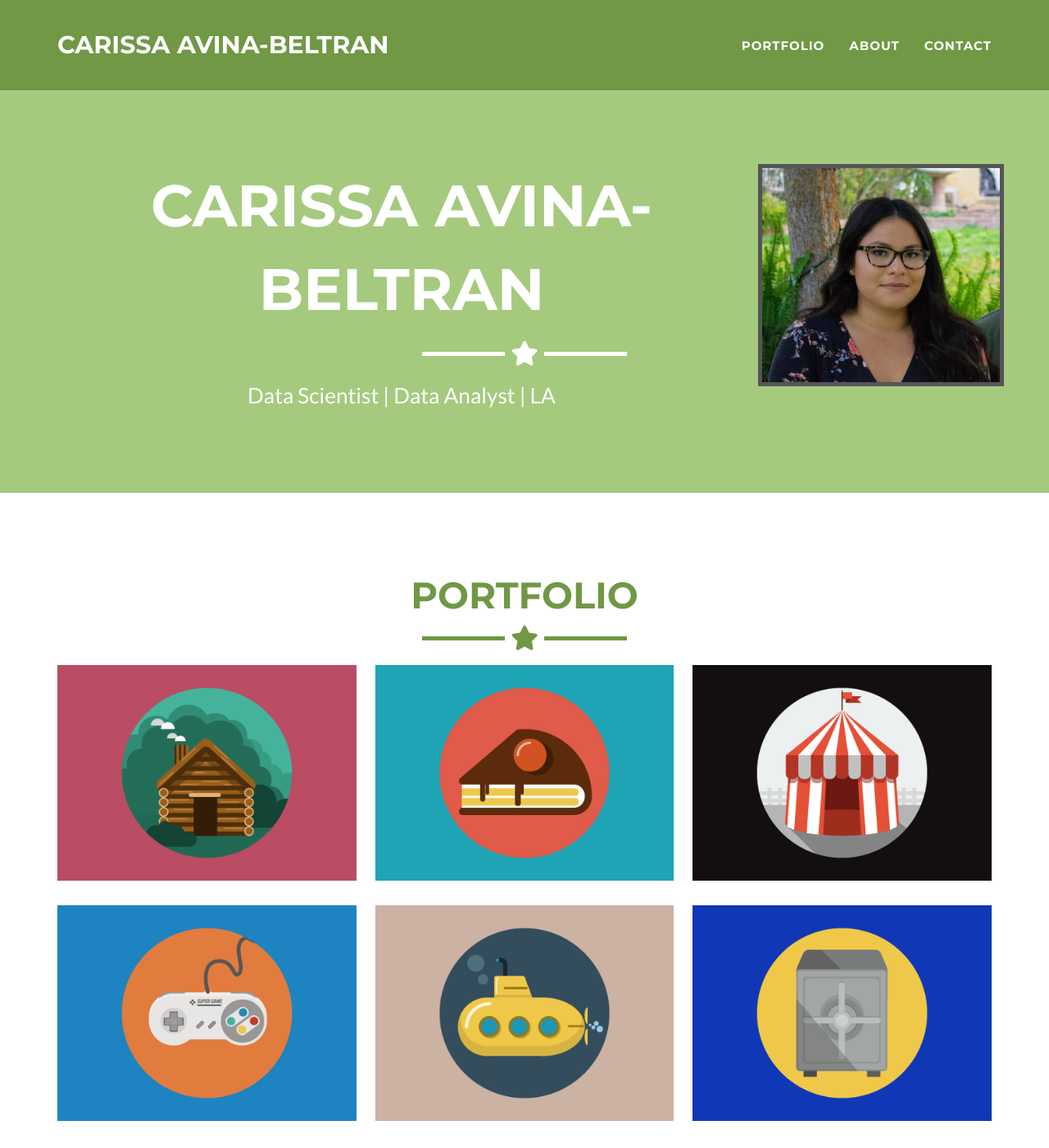
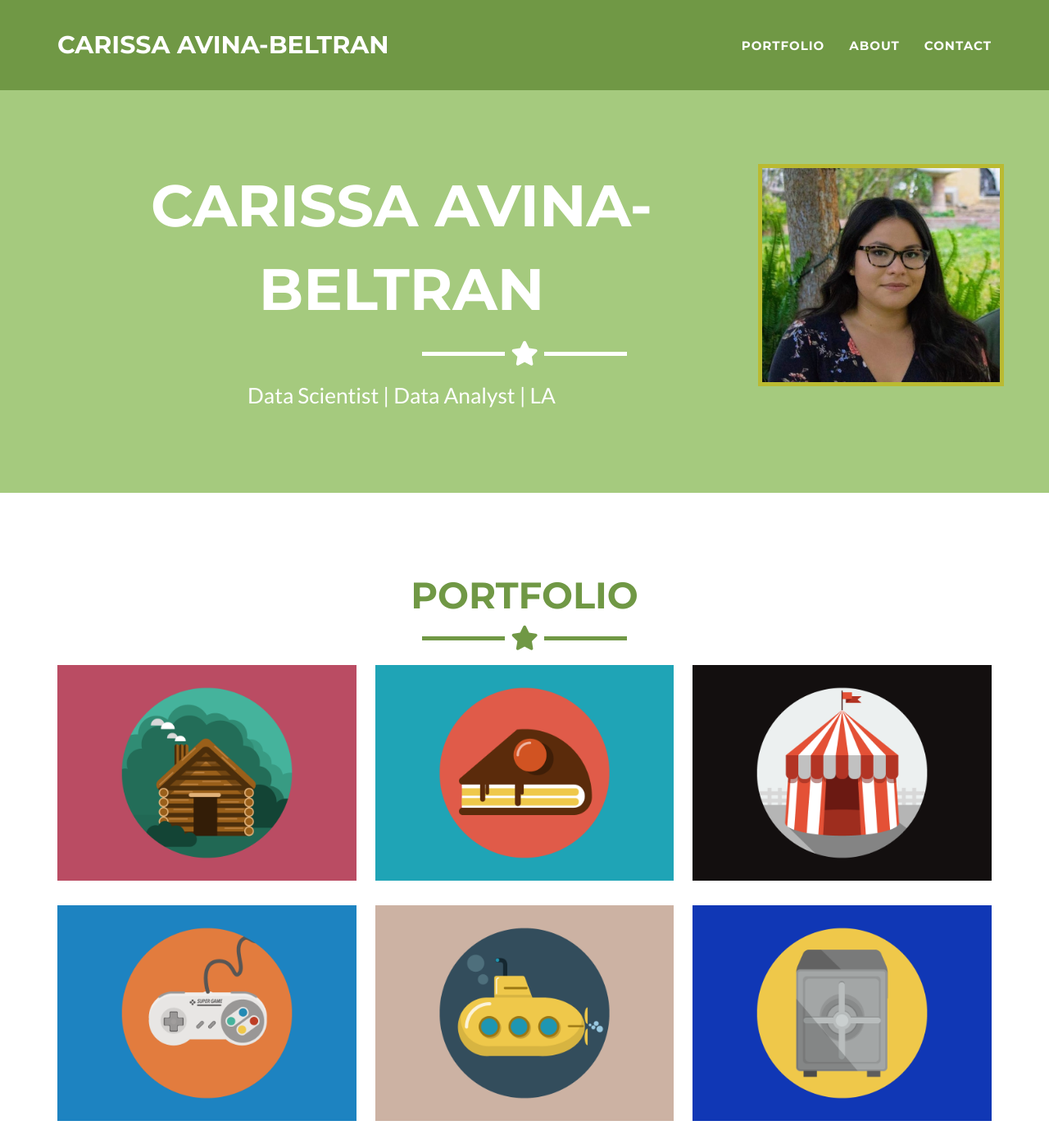
Before and after one commit to carissaavina/carissaavina.github.io, a Jekyll site: the page built from _posts/2014-07-18-project-1.markdown, in a window 1280 px wide and 1400 px high. Shown: the whole window at 82% size. Built offline with Jekyll 4.4.1, drawn with Linux system fonts in a browser that asks for light colours.

Commit message:
Update header.html

```diff
--- a/_includes/header.html
+++ b/_includes/header.html
@@ -6,7 +6,7 @@
         /*border-radius: 45%; */
         width: 300px;
         height: 271px;
-        border: 5px solid #555;
+        border: 5px solid #baba31;
       }
    </style>
   <head>
```
